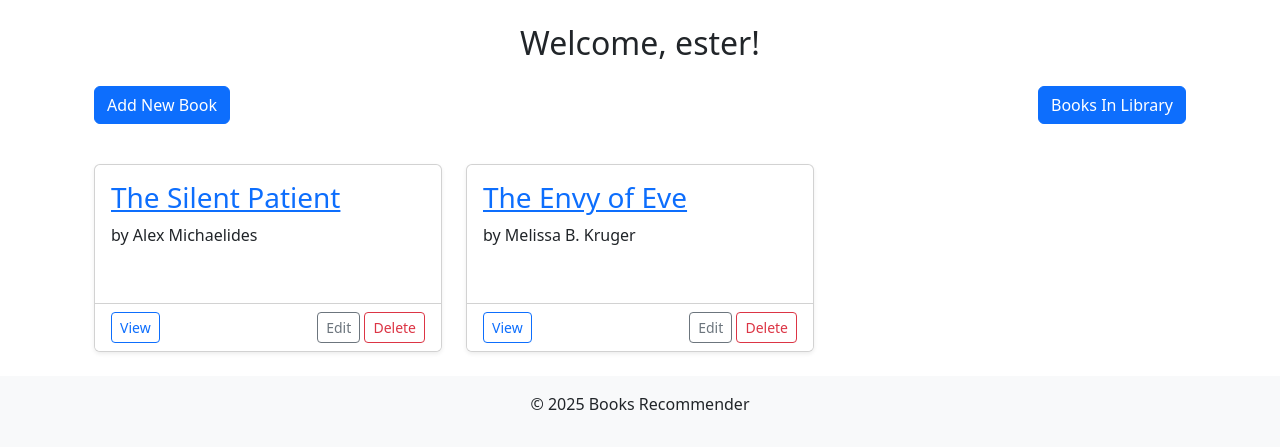
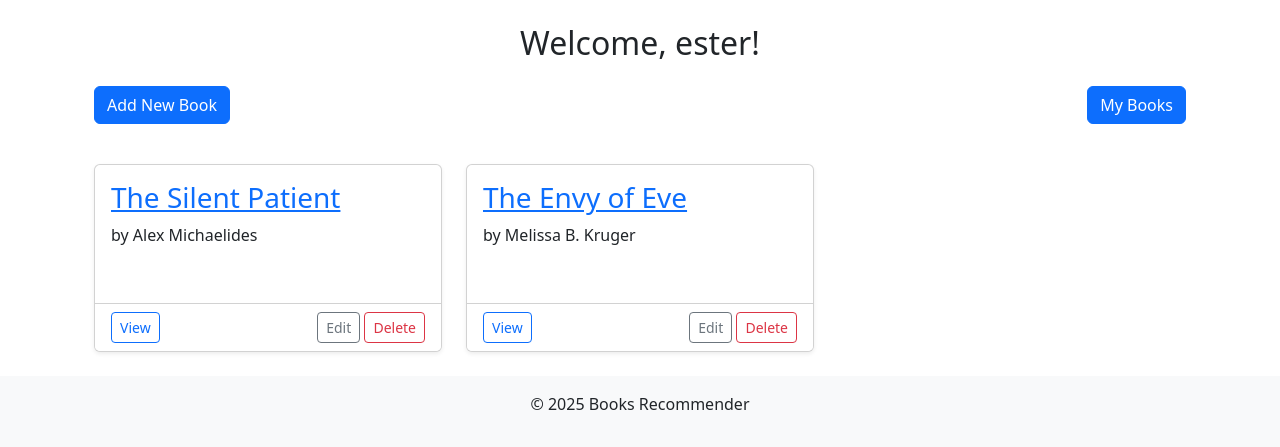
Before and after one commit to Gathoni-Njuguna/project, a Django app: page /books/ in a window 1280 px wide. Shown: the part 56-503 px from the top of the page. Run offline with Django 5.2, Linux system fonts and the light colour scheme; a user stored in the database is signed in; data comes from the database, SQL or seed files in the repository; both versions use the stored data as it was after the commit.

Commit message:
added my books button

```diff
--- a/booksrecomm/books/models.py
+++ b/booksrecomm/books/models.py
@@ -61,6 +61,8 @@ class Review(models.Model):
     user = models.ForeignKey(User, on_delete=models.CASCADE, related_name='reviews')
     rating = models.PositiveIntegerField(
         choices=RATING_CHOICES,
+        blank=True,
+        null=True,
         validators=[MinValueValidator(1), MaxValueValidator(5)]
     )
     review = models.TextField(blank=True, null=True)
@@ -71,7 +73,8 @@ class Review(models.Model):
     def __str__(self):
         return f"Review by {self.user.username} for {self.book.title}"
     def stars(self):
-        return '★' * self.rating + '☆' * (5 - self.rating)
+        if self.rating >=1 and self.rating <= 5:
+            return '★' * self.rating + '☆' * (5 - self.rating)
     class Meta:
         unique_together = ['book', 'user']
         ordering = ['-created_at']
--- a/booksrecomm/books/templates/books/base.html
+++ b/booksrecomm/books/templates/books/base.html
@@ -15,7 +15,7 @@
     <!-- Navbar -->
     <nav class="navbar navbar-expand-lg navbar-light bg-light mb-4">
         <div class="container-fluid">
-            <a class="navbar-brand" href="{% url 'book_list' %}">My Book Reads</a>
+            <a class="navbar-brand" href="{% url 'all_list' %}">My Book Reads</a>
             <button class="navbar-toggler" type="button" data-bs-toggle="collapse" data-bs-target="#navbarNav"
                 aria-controls="navbarNav" aria-expanded="false" aria-label="Toggle navigation">
                 <span class="navbar-toggler-icon"></span>
@@ -24,7 +24,7 @@
             <div class="collapse navbar-collapse" id="navbarNav">
                 <ul class="navbar-nav ms-auto">
                     <li class="nav-item">
-                        <a class="nav-link" href="{% url 'book_list' %}">Books</a>
+                        <a class="nav-link" href="{% url 'all_list' %}">Books</a>
                     </li>
 
                     {% if user.is_authenticated %}
--- a/booksrecomm/books/templates/books/book_list.html
+++ b/booksrecomm/books/templates/books/book_list.html
@@ -8,7 +8,7 @@
 
   {% if user.is_authenticated %}
     <p><a href="{% url 'book-add' %}" class="btn btn-primary">Add New Book</a></p>
-    <p><a href="{% url 'all_list' %}" class="btn btn-primary">Books In Library</a></p>
+    <p><a href="{% url 'book_list' %}" class="btn btn-primary">My Books</a></p>
 {% endif %}
     </div>
 
--- a/booksrecomm/books/views.py
+++ b/booksrecomm/books/views.py
@@ -105,7 +105,7 @@ def register(request):
         if form.is_valid():
             user = form.save()
             messages.success(request, "Registration successful! You can now log in.")
-            return redirect("book_list")
+            return redirect("login")
     else:
         form = SignUpForm()
     return render(request, "books/register.html", {"form": form})
```
Also changed, not shown: booksrecomm/books/migrations/0009_alter_review_rating.py (added), booksrecomm/db.sqlite3.
